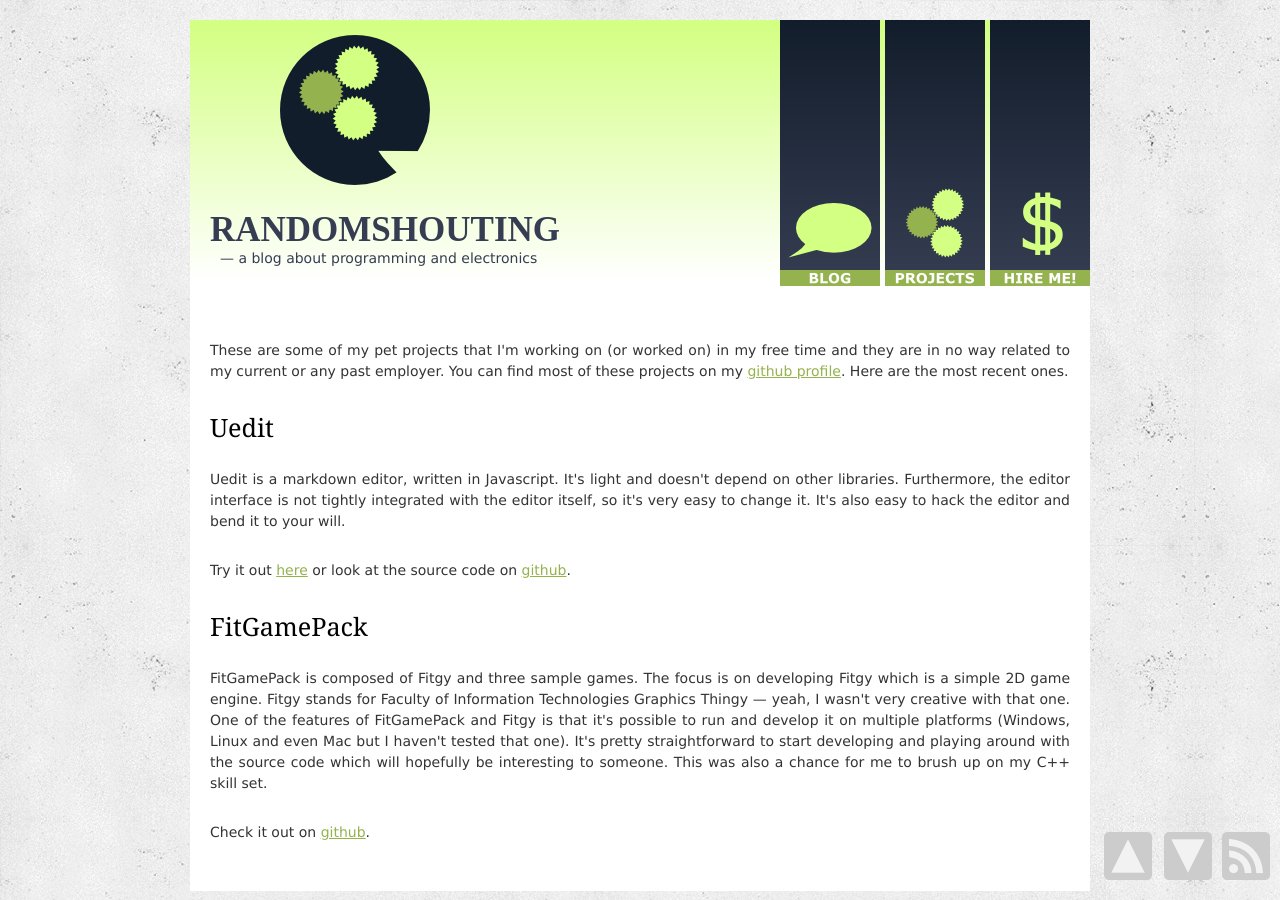
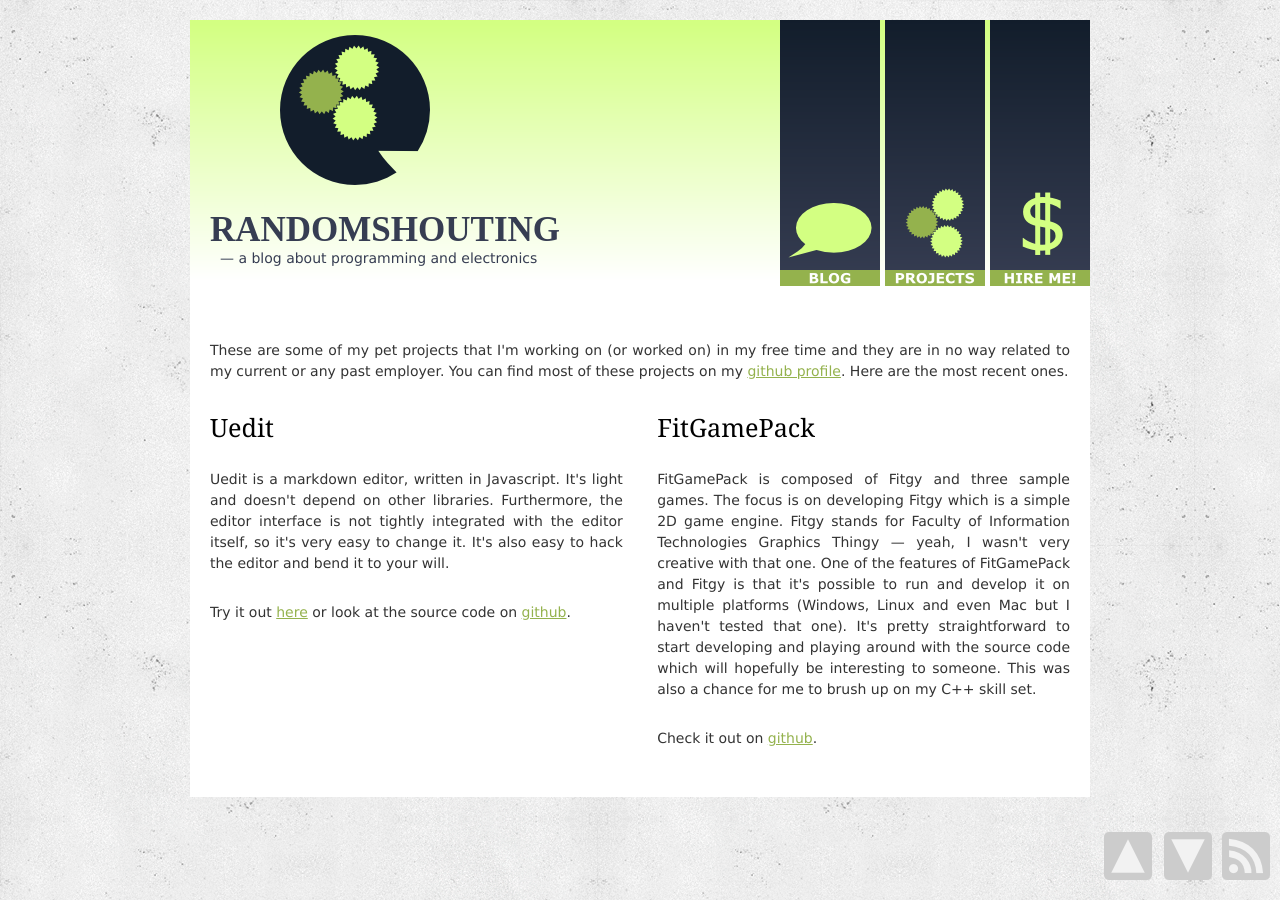
Before and after one commit to amir-hadzic/amir-hadzic.github.com, a Jekyll site: the page built from projects.html, in a window 1280 px wide. Built offline with Jekyll 4.4.1, drawn with Linux system fonts in a browser that asks for light colours; some web fonts are replaced; Markdown is read by kramdown in place of the engine named in the settings.

Commit message:
Move projects page to two-column layout.

```diff
--- a/projects.html
+++ b/projects.html
@@ -6,12 +6,18 @@ title: Randomshouting | Amir Hadžić | Projects
 <p>These are some of my pet projects that I'm working on (or worked on) in my free time and they are in no way related to my current or any past employer.
 You can find most of these projects on my <a href="http://www.github.com/amir-hadzic">github profile</a>. Here are the most recent ones.</p>
 
+
+<div class="two-columns">
+    <div class="two-columns-left">
         <h2>Uedit</h2>
         <p>Uedit is a markdown editor, written in Javascript. It's light and doesn't depend on other libraries. Furthermore, the editor interface is not tightly integrated with the editor itself, so it's very easy to change it. It's also easy to hack the editor and bend it to your will.</p>
         <p>Try it out <a href="http://www.randomshouting.com/uedit/">here</a>
         or look at the source code on <a href="http://www.github.com/amir-hadzic/uedit">github</a>.</p>
-
+    </div>
+    <div class="two-columns-right">
         <h2>FitGamePack</h2>
         <p>FitGamePack is composed of Fitgy and three sample games. The focus is on developing Fitgy which is a simple 2D game engine. Fitgy stands for Faculty of Information Technologies Graphics Thingy — yeah, I wasn't very creative with that one. One of the features of FitGamePack and Fitgy is that it's possible to run and develop it on multiple platforms (Windows, Linux and even Mac but I haven't tested that one). It's pretty straightforward to start developing and playing around with the source code which will hopefully be interesting to someone. This was also a chance for me to brush up on my C++ skill set.</p>
 
         <p>Check it out on <a href="https://github.com/amir-hadzic/FitGamePack">github</a>.</p>
+    </div>
+</div>
--- a/static/style.css
+++ b/static/style.css
@@ -286,3 +286,18 @@ a.nostylelink
     float: left;
     height: 100%;
 }
+
+.two-columns {
+    width: 100%;
+    overflow: auto;
+}
+
+.two-columns-left {
+    width: 48%;
+    float: left;
+}
+
+.two-columns-right {
+    width: 48%;
+    float: right;
+}
```
Lines whose indentation alone changed are shown as unchanged.
